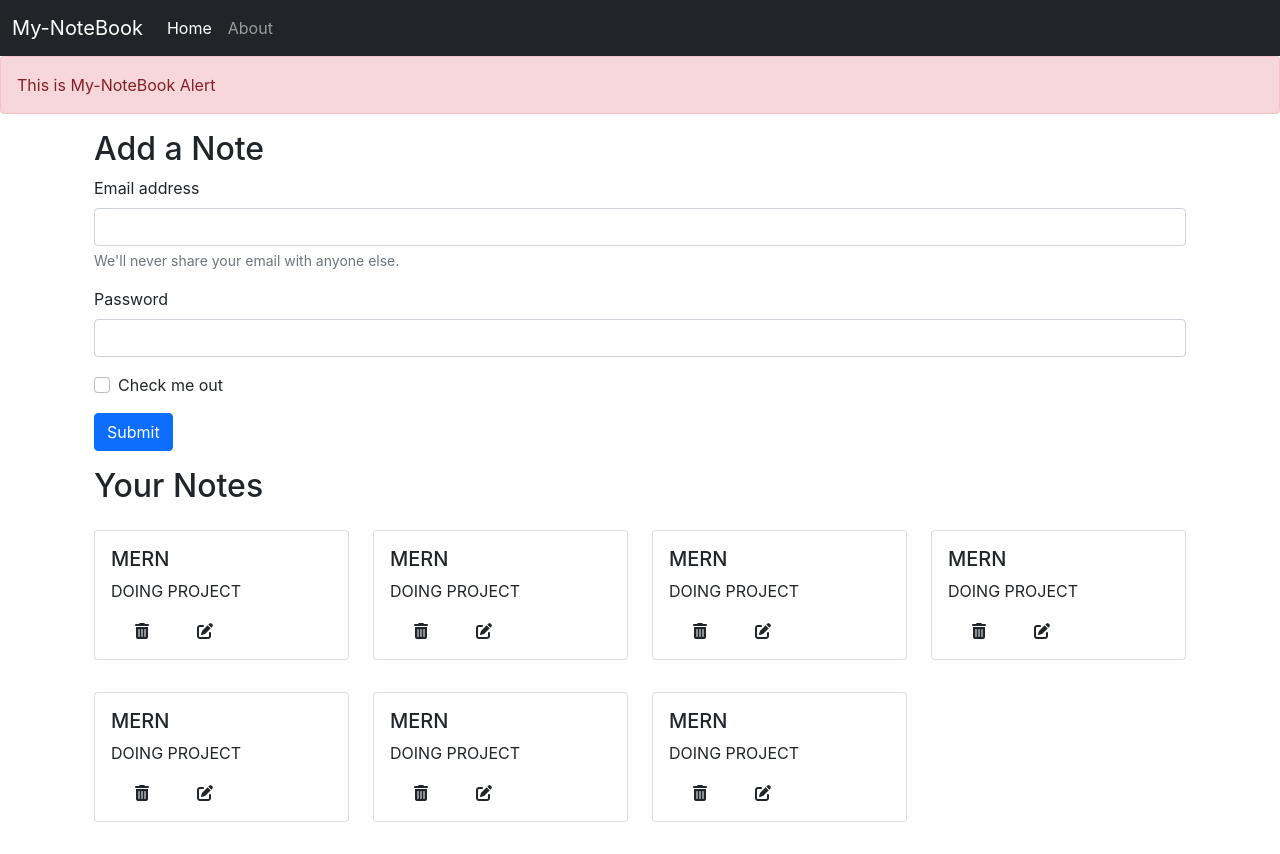
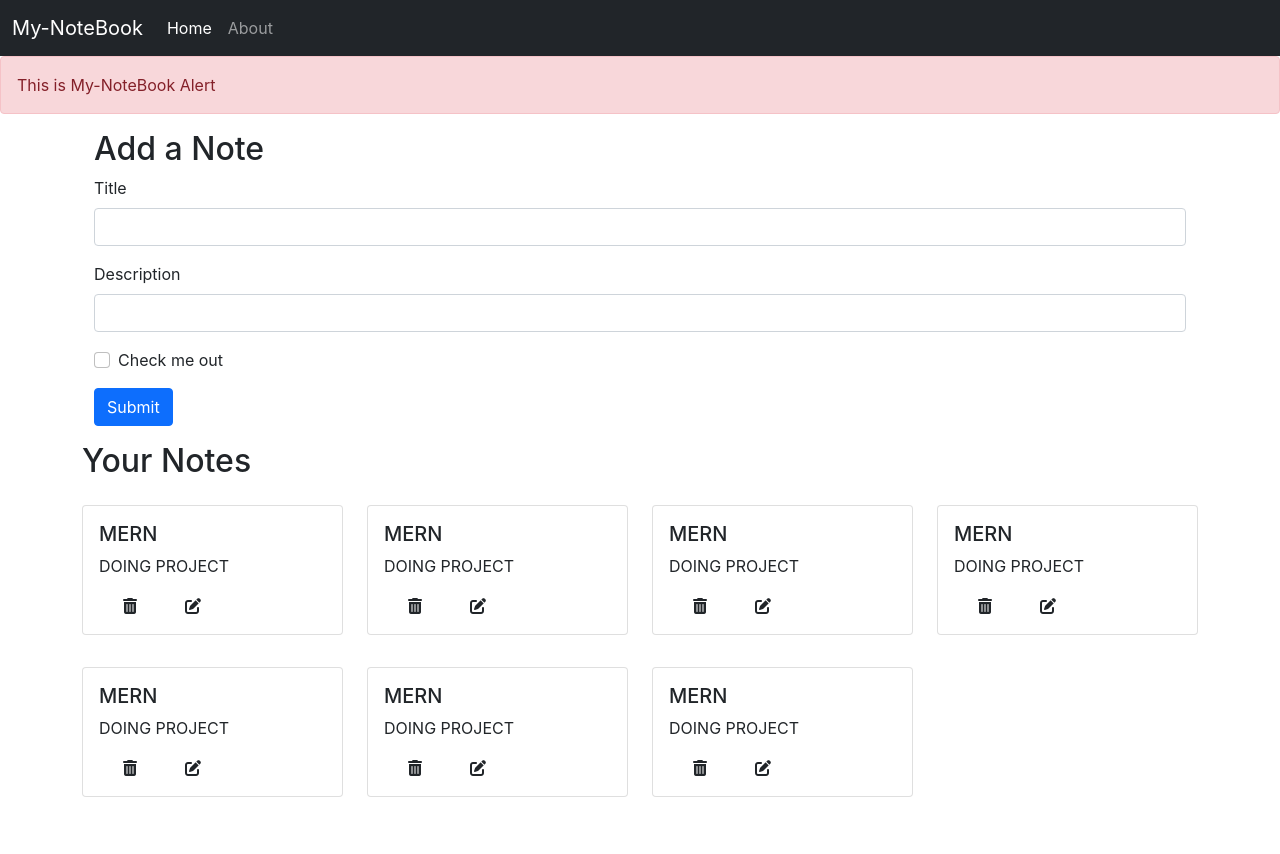
Before and after one commit to Pra-Shant-Chouhan/mynotebook, a React (Create React App) app: page / in a window 1280 px wide. After the commit the page ends 829 px from the top, so only its background shows below. Built offline with nearby package versions, Linux system fonts and the light colour scheme.

Commit message:
Add note using context hook and import to Notes.js & edit input filed for and form edition for title & desc

```diff
--- /dev/null
+++ b/src/component/AddNote.js
@@ -0,0 +1,41 @@
+import React, { useContext,useState } from 'react'
+import noteContext from '../context/notes/noteContext';
+
+
+const AddNote = () => {
+    const context = useContext(noteContext);
+    const { addNote } = context;
+    const [note, setNote] = useState({title: " ", description: "", tag : ""})
+    const ClickInput = (e) => {
+        e.preventDefault();
+        addNote(note.title, note.description, note.tag);
+    }
+
+    const onChange = (e) => {
+        setNote ({...note, [e.target.name]: e.target.value})
+    }
+    return (
+        <div className = "container">
+            <h2>Add a Note</h2>
+            <form action="">
+                <div className="mb-3">
+                    <label htmlFor="title" className="form-label">Title</label>
+                    <input type="text" className="form-control" id="title"  name ="title"aria-describedby="emailHelp" onChange={onChange}/>
+
+                </div>
+                <div className="mb-3">
+                    <label htmlFor="description" className="form-label">Description</label>
+                    <input type="text" className="form-control" id="description" name="description" onChange={onChange}/>
+                </div>
+                <div className="mb-3 form-check">
+                    <input type="checkbox" className="form-check-input" id="exampleCheck1"/>
+                    <label className="form-check-label" htmlFor="exampleCheck1">Check me out</label>
+                </div>
+                <button type="submit" className="btn btn-primary" onClick= {ClickInput}>Submit</button>
+            </form>
+
+        </div>
+    )
+}
+
+export default AddNote
--- a/src/component/Home.js
+++ b/src/component/Home.js
@@ -4,27 +4,10 @@
 const Home = () => {
 
     return (
-        <div className = "container">
-            <h2>Add a Note</h2>
-            <form action="">
-                <div className="mb-3">
-                    <label htmlFor="exampleInputEmail1" className="form-label">Email address</label>
-                    <input type="email" className="form-control" id="exampleInputEmail1" aria-describedby="emailHelp"/>
-                    <div id="emailHelp" className="form-text">We'll never share your email with anyone else.</div>
-                </div>
-                <div className="mb-3">
-                    <label htmlFor="exampleInputPassword1" className="form-label">Password</label>
-                    <input type="password" className="form-control" id="exampleInputPassword1"/>
-                </div>
-                <div className="mb-3 form-check">
-                    <input type="checkbox" className="form-check-input" id="exampleCheck1"/>
-                    <label className="form-check-label" htmlFor="exampleCheck1">Check me out</label>
-                </div>
-                <button type="submit" className="btn btn-primary">Submit</button>
-            </form>
+
             <Notes/>
 
-        </div>
+
     )
 }
 
--- a/src/component/Notes.js
+++ b/src/component/Notes.js
@@ -1,16 +1,20 @@
 import React, { useContext } from 'react';
 import noteContext from '../context/notes/noteContext';
+import AddNote from './AddNote';
 import NoteItem from './NoteItem';
 const Notes = () => {
     const context = useContext(noteContext);
-    const { notes, setNotes } = context;
-    return (
-        <div className="row my-3">
-            <h2>Your Notes</h2>
-            {notes.map((note) => {
-                return <NoteItem key ={note._id} note={ note}/>
-            })}
-        </div>
+    const { notes } = context;
+    return(
+        <>
+            <AddNote />
+            <div className="row my-3">
+                <h2>Your Notes</h2>
+                {notes.map((note) => {
+                    return <NoteItem key={note._id} note={note} />
+                })}
+            </div>
+        </>
     )
 }
 
--- a/src/context/notes/NoteState.js
+++ b/src/context/notes/NoteState.js
@@ -66,10 +66,37 @@
           "__v": 0
         }
     ]
-    const [notes, setNotes] = useState(notesInitial)
+  const [notes, setNotes] = useState(notesInitial)
+
+  //Add a Note
+  const addNote = (title, description, tag) => {
+   const note = {
+      "_id": "613af8bfd72640655d4dfff0",
+      "user": "6138b0f04c9b3177f90b55d5",
+      "title": title,
+      "description": description,
+      "tag": tag,
+      "date": "2021-09-10T06:18:39.577Z",
+      "__v": 0
+    }
+    setNotes(notes.concat(note))
+
+  }
+
+  //Delete a Note
+  const dleteNotes = () => {
+
+  }
+
+  //Edit a Note
+  const editNotes = () => {
+
+  }
+
+
 
     return (
-        <NoteContext.Provider value={{notes,setNotes}}>
+        <NoteContext.Provider value={{notes,addNote, dleteNotes, editNotes}}>
             {props.children}
         </NoteContext.Provider>
     )
```
